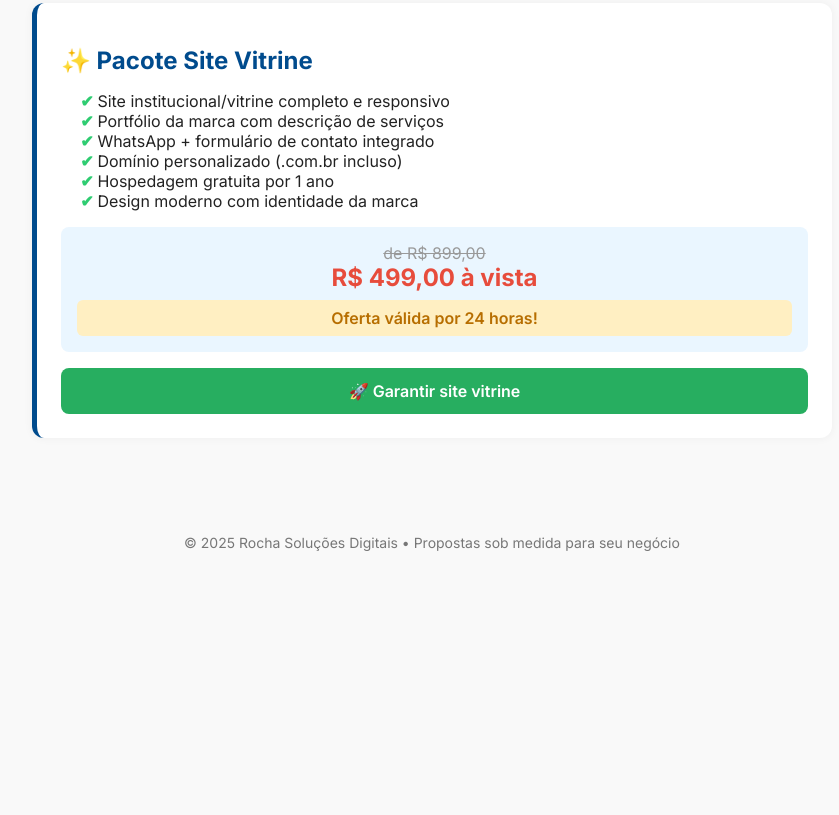
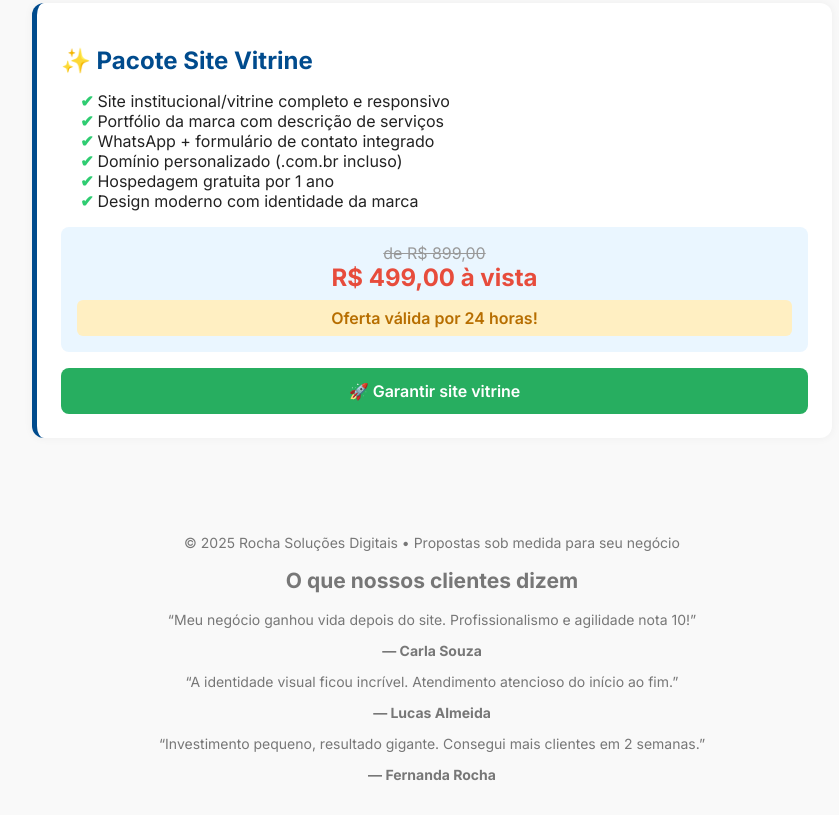
Before and after one commit to Gilb807/proposta-digital-estrategica, a plain HTML site: page index.html in a window 1280 px wide. Shown: the part 640-1455 px from the top of the page, without its empty margins (208-1047 px from the left). Before the commit the page ends 1223 px from the top, so only its background shows below. Drawn offline with Linux system fonts and the light colour scheme.

Commit message:
Update index.html

```diff
--- a/index.html
+++ b/index.html
@@ -153,12 +153,27 @@ footer {
   </div>
   <a class="cta" href="https://wa.me/5527996163425?text=Quero+o+pacote+de+site+vitrine">🚀 Garantir site vitrine</a>
 </div>
-<!-- onde deseja exibir os depoimentos -->
-<div id="depoimentos-area">
-  <!-- conteúdo será incluso via JS ou manualmente -->
+
 </div>
   </div>  <footer>
     © 2025 Rocha Soluções Digitais • Propostas sob medida para seu negócio
+  <section class="depoimentos">
+  <h2>O que nossos clientes dizem</h2>
+  <div class="depoimentos-lista">
+    <div class="depoimento">
+      <p>“Meu negócio ganhou vida depois do site. Profissionalismo e agilidade nota 10!”</p>
+      <strong>— Carla Souza</strong>
+    </div>
+    <div class="depoimento">
+      <p>“A identidade visual ficou incrível. Atendimento atencioso do início ao fim.”</p>
+      <strong>— Lucas Almeida</strong>
+    </div>
+    <div class="depoimento">
+      <p>“Investimento pequeno, resultado gigante. Consegui mais clientes em 2 semanas.”</p>
+      <strong>— Fernanda Rocha</strong>
+    </div>
+  </div>
+  </section>
   </footer>
 </body>
 </html>
```
